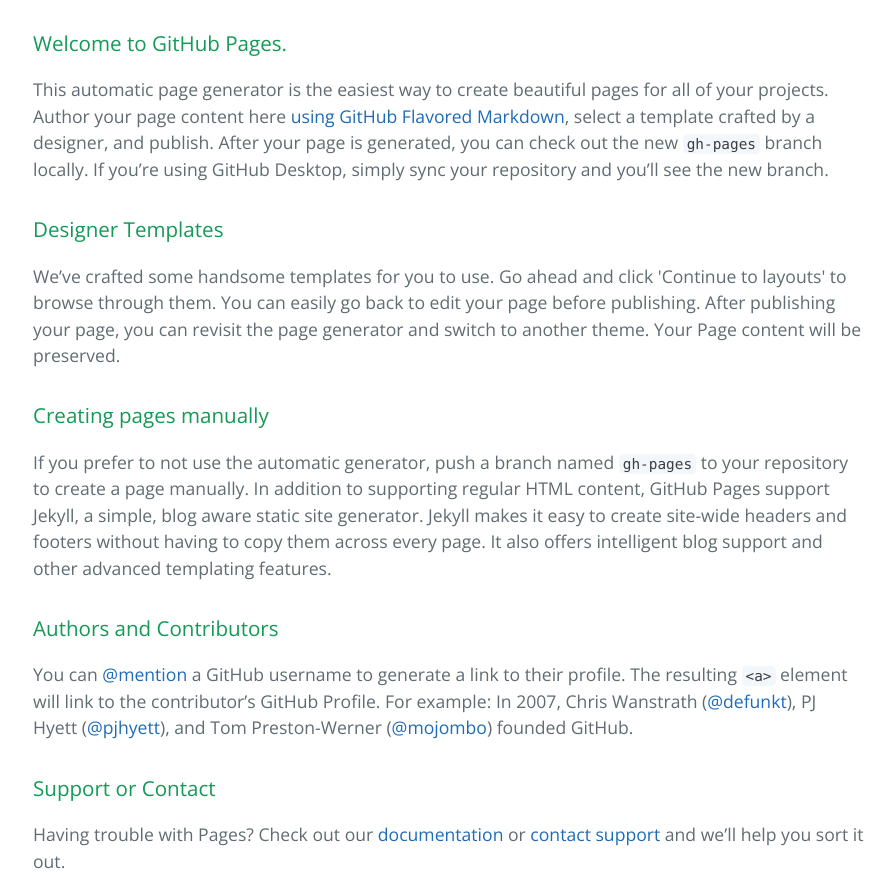
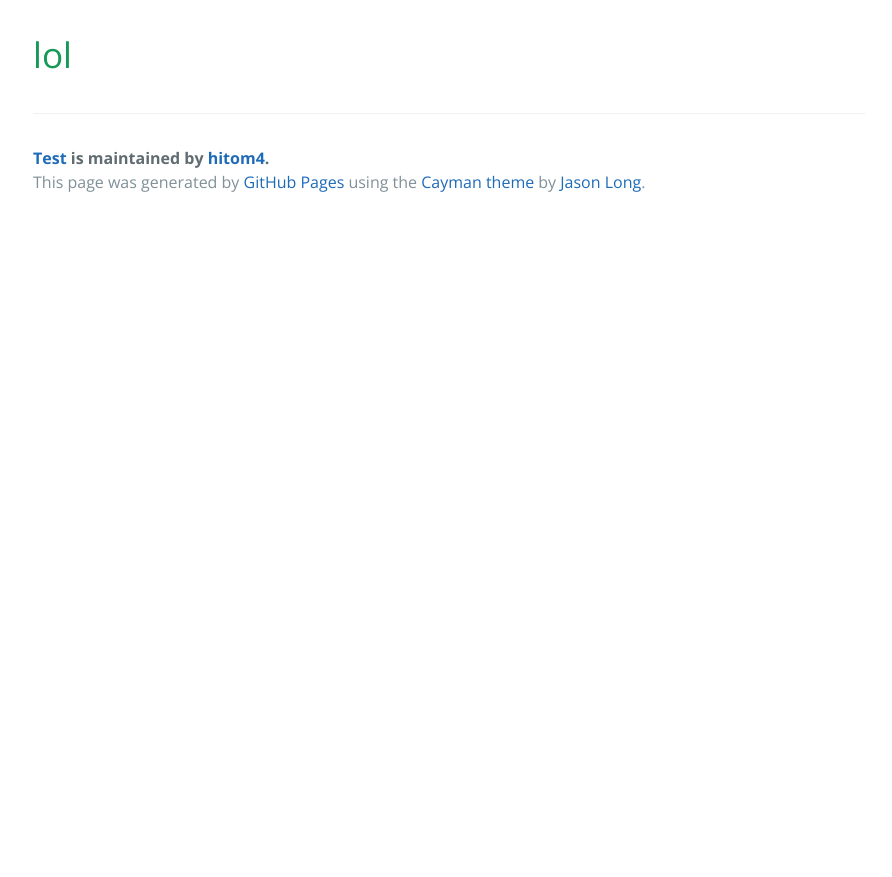
Before and after one commit to hitom4/test, a plain HTML site: page index.html in a window 1280 px wide. Shown: the part 340-1217 px from the top of the page, without its empty margins (191-1083 px from the left). After the commit the page ends 800 px from the top, so only its background shows below. Drawn offline with nearby package versions, Linux system fonts and the light colour scheme.

```diff
--- a/index.html
+++ b/index.html
@@ -19,30 +19,8 @@
     </section>
 
     <section class="main-content">
-      <h3>
-<a id="welcome-to-github-pages" class="anchor" href="#welcome-to-github-pages" aria-hidden="true"><span aria-hidden="true" class="octicon octicon-link"></span></a>Welcome to GitHub Pages.</h3>
-
-<p>This automatic page generator is the easiest way to create beautiful pages for all of your projects. Author your page content here <a href="https://guides.github.com/features/mastering-markdown/">using GitHub Flavored Markdown</a>, select a template crafted by a designer, and publish. After your page is generated, you can check out the new <code>gh-pages</code> branch locally. If you’re using GitHub Desktop, simply sync your repository and you’ll see the new branch.</p>
-
-<h3>
-<a id="designer-templates" class="anchor" href="#designer-templates" aria-hidden="true"><span aria-hidden="true" class="octicon octicon-link"></span></a>Designer Templates</h3>
-
-<p>We’ve crafted some handsome templates for you to use. Go ahead and click 'Continue to layouts' to browse through them. You can easily go back to edit your page before publishing. After publishing your page, you can revisit the page generator and switch to another theme. Your Page content will be preserved.</p>
-
-<h3>
-<a id="creating-pages-manually" class="anchor" href="#creating-pages-manually" aria-hidden="true"><span aria-hidden="true" class="octicon octicon-link"></span></a>Creating pages manually</h3>
-
-<p>If you prefer to not use the automatic generator, push a branch named <code>gh-pages</code> to your repository to create a page manually. In addition to supporting regular HTML content, GitHub Pages support Jekyll, a simple, blog aware static site generator. Jekyll makes it easy to create site-wide headers and footers without having to copy them across every page. It also offers intelligent blog support and other advanced templating features.</p>
-
-<h3>
-<a id="authors-and-contributors" class="anchor" href="#authors-and-contributors" aria-hidden="true"><span aria-hidden="true" class="octicon octicon-link"></span></a>Authors and Contributors</h3>
-
-<p>You can <a href="https://help.github.com/articles/basic-writing-and-formatting-syntax/#mentioning-users-and-teams" class="user-mention">@mention</a> a GitHub username to generate a link to their profile. The resulting <code>&lt;a&gt;</code> element will link to the contributor’s GitHub Profile. For example: In 2007, Chris Wanstrath (<a href="https://github.com/defunkt" class="user-mention">@defunkt</a>), PJ Hyett (<a href="https://github.com/pjhyett" class="user-mention">@pjhyett</a>), and Tom Preston-Werner (<a href="https://github.com/mojombo" class="user-mention">@mojombo</a>) founded GitHub.</p>
-
-<h3>
-<a id="support-or-contact" class="anchor" href="#support-or-contact" aria-hidden="true"><span aria-hidden="true" class="octicon octicon-link"></span></a>Support or Contact</h3>
-
-<p>Having trouble with Pages? Check out our <a href="https://help.github.com/pages">documentation</a> or <a href="https://github.com/contact">contact support</a> and we’ll help you sort it out.</p>
+      <h1>
+<a id="lol" class="anchor" href="#lol" aria-hidden="true"><span aria-hidden="true" class="octicon octicon-link"></span></a>lol</h1>
 
       <footer class="site-footer">
         <span class="site-footer-owner"><a href="https://github.com/hitom4/test">Test</a> is maintained by <a href="https://github.com/hitom4">hitom4</a>.</span>
```
Also changed, not shown: params.json (+1 -1 lines).
